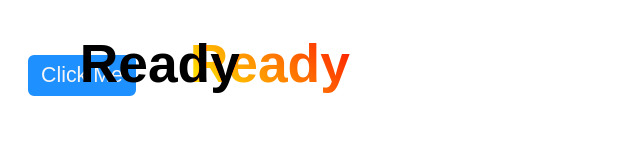
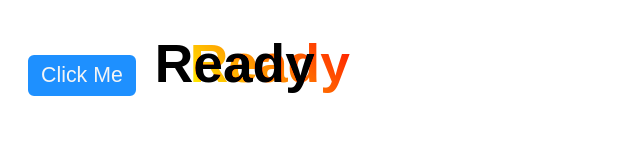
Before and after one commit to hotpocket184/testsite, a plain HTML site: page test.html in a window 1280 px wide. Shown: the whole page, without its empty margins (0-640 px from the left). Drawn offline with Linux system fonts and the light colour scheme.

Commit message:
Update style.css

```diff
--- a/style.css
+++ b/style.css
@@ -50,7 +50,7 @@ button {
     -webkit-text-fill-color: transparent;
     font-family: Arial, Helvetica, sans-serif;
     transform: translateZ(-1px);
-    left: -100px;
+    left: -25px;
     position: absolute;
 }
 
```
